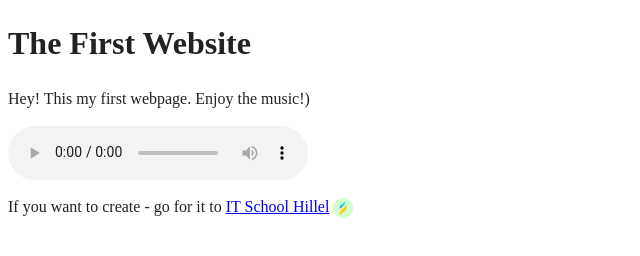
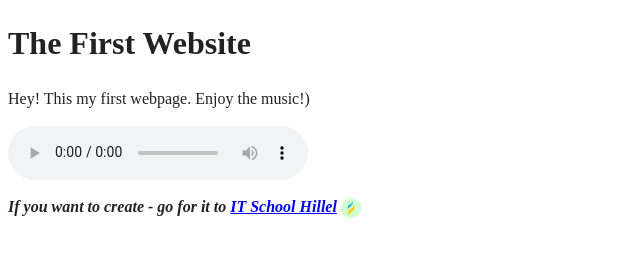
Before and after one commit to skydiverGM/MyFirstWebsite, a website built with webpack: page index.html in a window 1280 px wide. Shown: the whole page, without its empty margins (0-640 px from the left). Built offline with nearby package versions, Linux system fonts and the light colour scheme.

Commit message:
Text stile adjusted

```diff
--- a/index.html
+++ b/index.html
@@ -28,10 +28,10 @@
   <audio controls>
     <source src="calm-christmas-piano.mp3" type="audio/mpeg">
   </audio>
-  <p>
+  <p><b><i>
     If you want to create - go for it to <a href="https://ithillel.ua/">IT School Hillel</a>
     <img src="imgHillel.png" alt="Logo Hillel" width="20">
-  </p>
+  </i></b></p>
 </body>
 
 </html>
```
